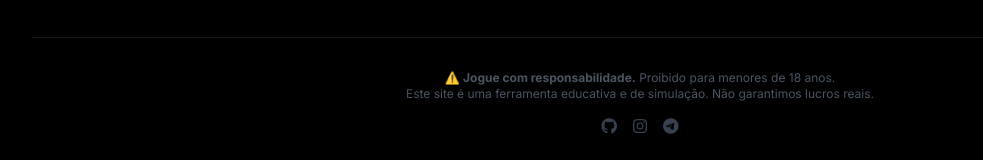
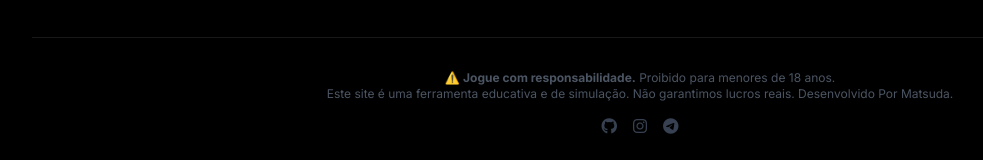
Before and after one commit to matsudanick/sitebanca, a plain HTML site: page index.html in a window 1280 px wide. Shown: the part 965-1125 px from the top of the page, without its empty margins (0-983 px from the left). Drawn offline with nearby package versions, Linux system fonts and the light colour scheme.

Commit message:
Update index.html

```diff
--- a/index.html
+++ b/index.html
@@ -319,6 +319,7 @@
                 <p class="text-gray-600 text-xs">
                     ⚠️ <strong>Jogue com responsabilidade.</strong> Proibido para menores de 18 anos.<br>
                     Este site é uma ferramenta educativa e de simulação. Não garantimos lucros reais.
+                    Desenvolvido Por Matsuda.
                 </p>
                 <div class="mt-4 flex justify-center gap-4 text-gray-700">
                     <i class="fab fa-github hover:text-white transition-colors cursor-pointer"></i>
@@ -332,4 +333,5 @@
 
     <script src="script.js"></script>
 </body>
+
 </html>
```
